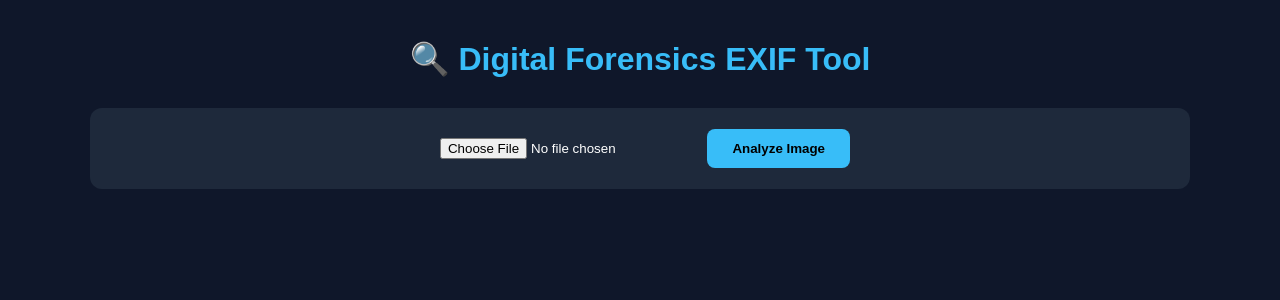
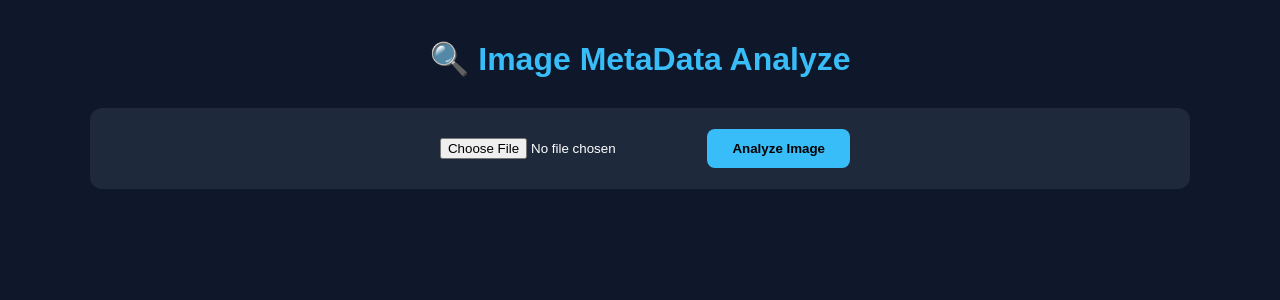
Before and after one commit to mohammed-ashiq123/image-meatdata, a Flask app: page / in a window 1280 px wide. Shown: the top 300 px of the page. Run offline with Flask 3, Linux system fonts and the light colour scheme.

Commit message:
Update index.html

```diff
--- a/templates/index.html
+++ b/templates/index.html
@@ -1,7 +1,7 @@
 <!DOCTYPE html>
 <html>
 <head>
-    <title>Digital Forensics EXIF Tool</title>
+    <title>Image MetaData Analyzer</title>
 
     <link rel="stylesheet"
           href="{{ url_for('static', filename='style.css') }}">
@@ -11,7 +11,7 @@
 
 <div class="container">
 
-    <h1>🔍 Digital Forensics EXIF Tool</h1>
+    <h1>🔍 Image MetaData Analyze</h1>
 
     <form method="POST" enctype="multipart/form-data">
 
```
